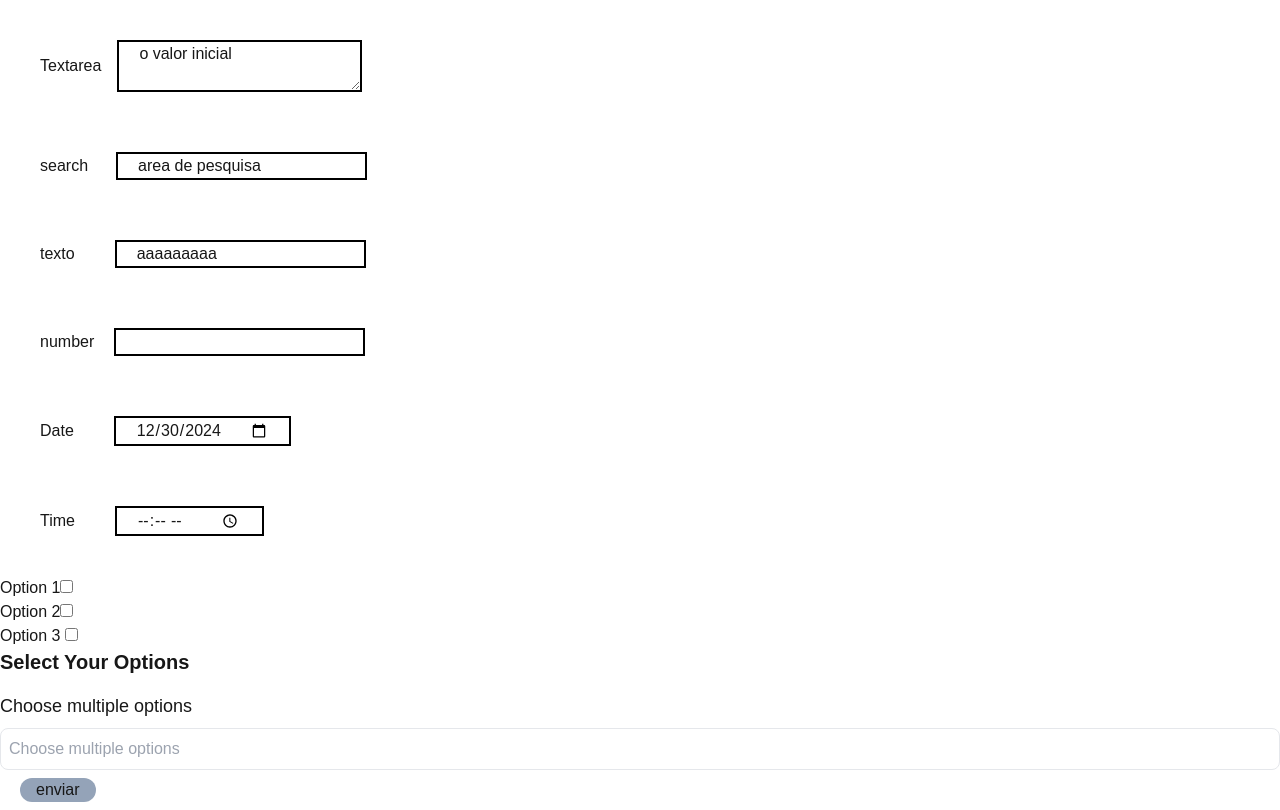
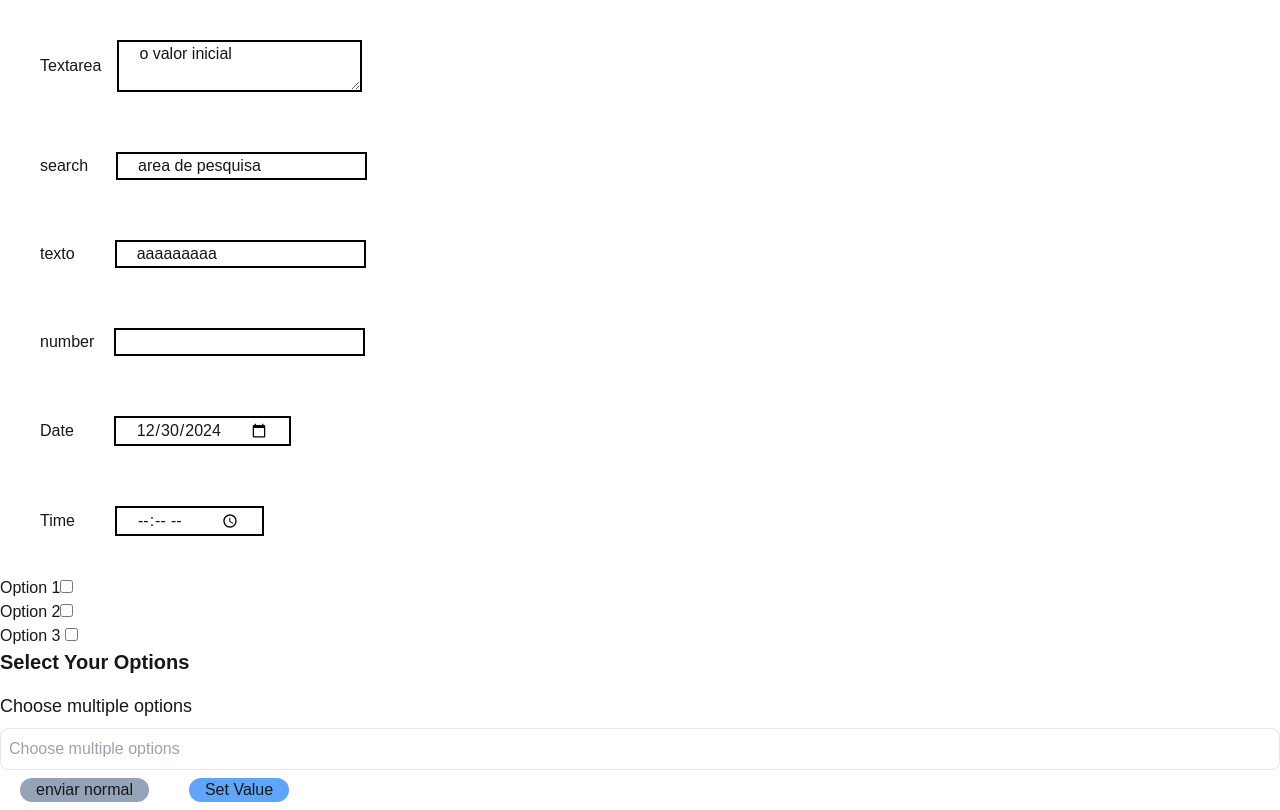
Before and after one commit to tbrweb-dev/input, a Next.js app: page / in a window 1280 px wide. Built offline with nearby package versions, Linux system fonts and the light colour scheme.

Commit message:
setvalue

```diff
--- a/src/app/componentes/customtextarea.tsx
+++ b/src/app/componentes/customtextarea.tsx
@@ -9,7 +9,6 @@ interface InputCheckboxGroupProps {
   classnamelabel: string;
   classnameinput: string;
   id: string;
-  setValueAs?: string;
   initialvalue: string;
 }
 
@@ -19,7 +18,6 @@ const InputTextarea: React.FC<InputCheckboxGroupProps> = ({
   classnamelabel,
   classnameinput,
   initialvalue,
-  setValueAs,
   id,
   register,
   ...rest
--- a/src/app/page.tsx
+++ b/src/app/page.tsx
@@ -19,6 +19,7 @@ interface IFormValues {
   Date: Date;
   number: number;
   Time: string;
+  Textarea: string;
   checkbox: string[];
 }
 
@@ -35,6 +36,7 @@ export default function Home() {
     control,
     handleSubmit,
     formState: { errors },
+    setValue,
   } = useForm<IFormValues>({
     criteriaMode: 'all',
   });
@@ -45,6 +47,8 @@ export default function Home() {
     alert(JSON.stringify(res)); // Show form data as an alert
     console.log(errors);
   };
+
+
 
   return (
     <form className="" onSubmit={handleSubmit(onSubmit)}>
@@ -116,8 +120,18 @@ export default function Home() {
         type="submit"
       >
         {' '}
-        enviar{' '}
+        enviar normal{' '}
       </button>
+
+     {/* SetValue button */}
+     <button
+        type="button"
+        onClick={() => setValue("Textarea", 'Updated Value')}
+        className="mx-5 my-2 px-4 rounded-xl bg-blue-400"
+      >
+        Set Value
+      </button>
+
     </form>
   );
 }
```
